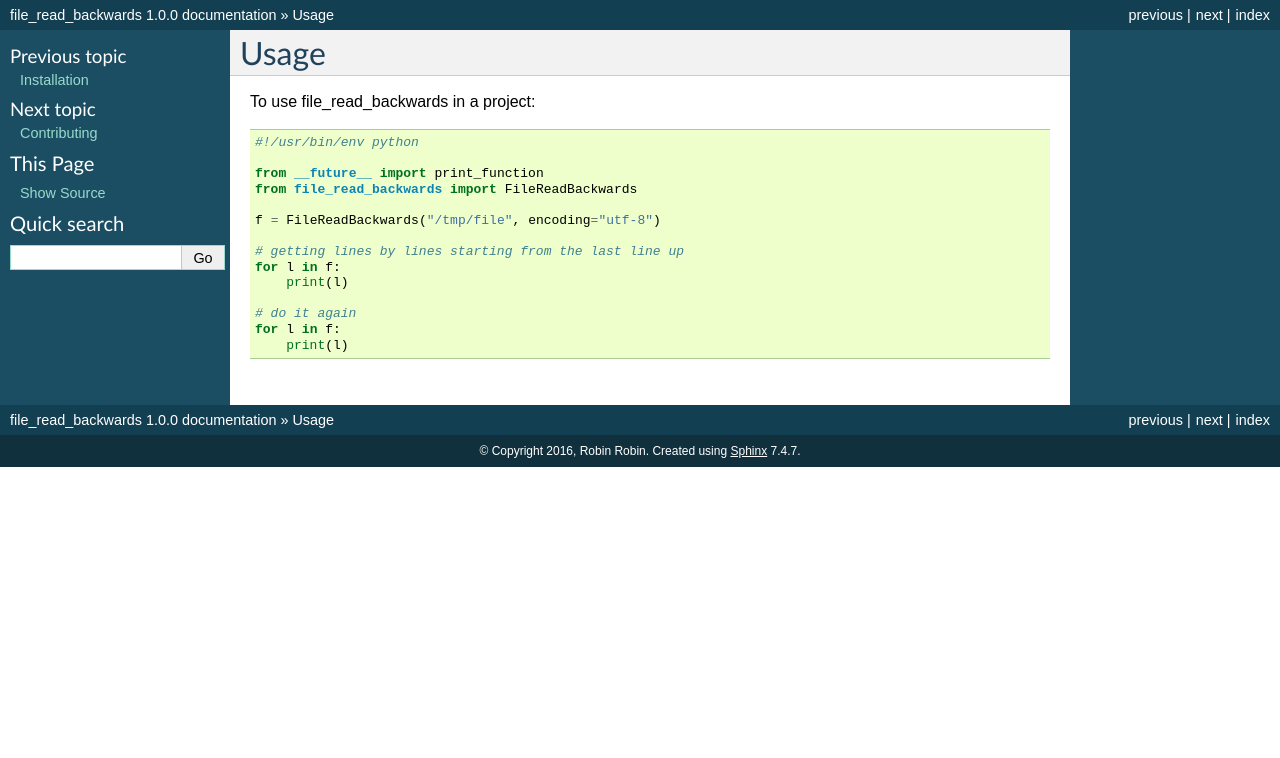
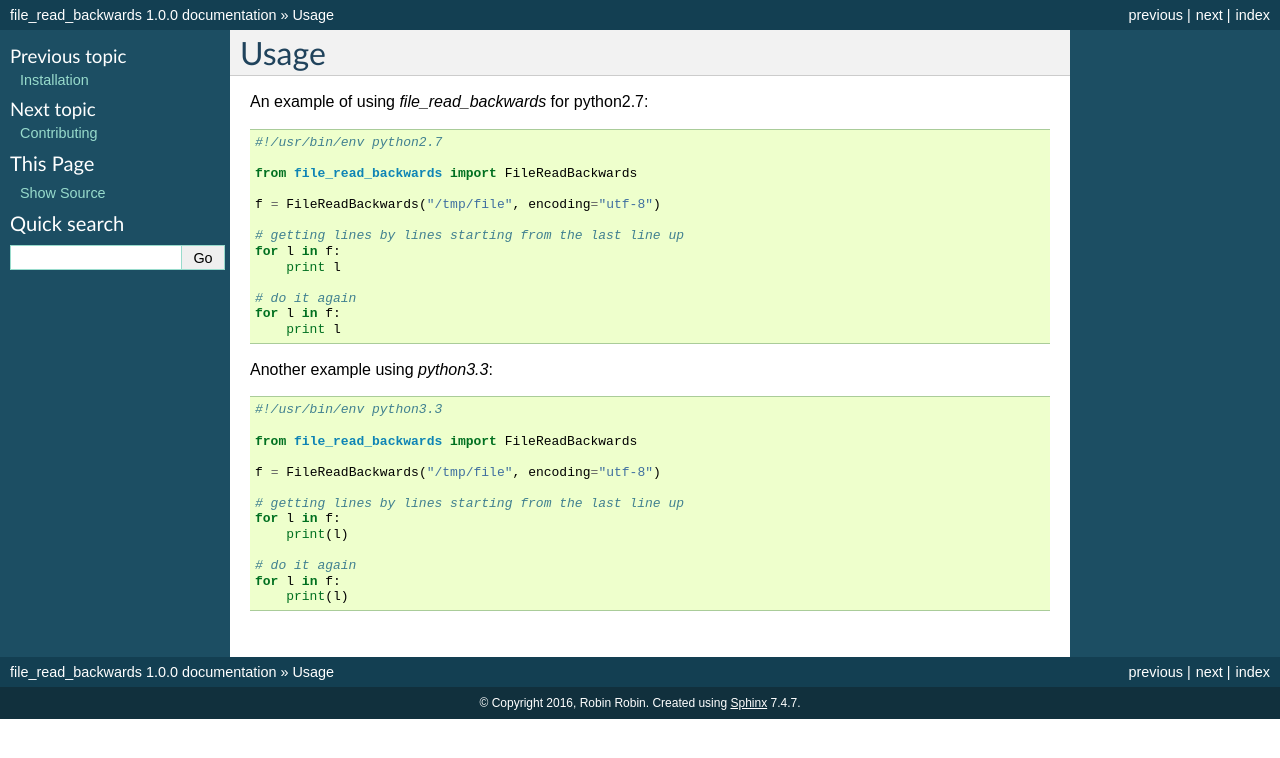
Before and after one commit to RobinNil/file_read_backwards, a Sphinx documentation site: the page built from docs/usage.rst, in a window 1280 px wide. Shown: the top 758 px of the page. Built offline with Sphinx 7.4.7, drawn with Linux system fonts in a browser that asks for light colours; pages that are not in the unit, such as notebooks, are missing from menus.

Commit message:
add another example of using file_read_backwards

```diff
--- a/docs/usage.rst
+++ b/docs/usage.rst
@@ -2,11 +2,27 @@
 Usage
 =====
 
-To use file_read_backwards in a project::
+An example of using `file_read_backwards` for python2.7::
 
-    #!/usr/bin/env python
+    #!/usr/bin/env python2.7
 
-    from __future__ import print_function
+    from file_read_backwards import FileReadBackwards
+
+    f = FileReadBackwards("/tmp/file", encoding="utf-8")
+
+    # getting lines by lines starting from the last line up
+    for l in f:
+        print l
+
+    # do it again
+    for l in f:
+        print l
+
+
+Another example using `python3.3`::
+
+    #!/usr/bin/env python3.3
+
     from file_read_backwards import FileReadBackwards
 
     f = FileReadBackwards("/tmp/file", encoding="utf-8")
```
